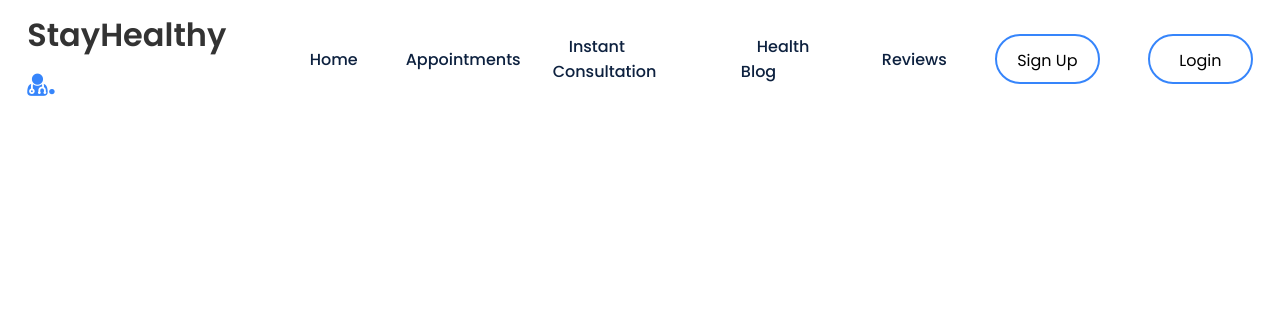
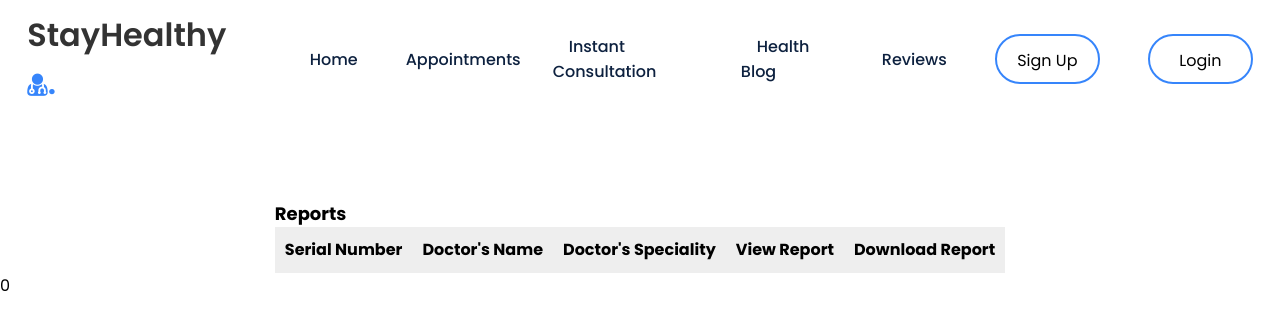
Before and after one commit to nvp85/ibm-final-project, a React (Create React App) app: page /reports in a window 1280 px wide. Shown: the top 330 px of the page. Built offline with nearby package versions, Linux system fonts and the light colour scheme.

Commit message:
create the reports layout component

```diff
--- a/src/App.js
+++ b/src/App.js
@@ -7,6 +7,7 @@ import BookingConsultation from './Components/BookingConsultation/BookingConsult
 import Notification from './Components/Notification/Notification';
 import ReviewsPage from './Components/ReviewsPage/ReviewsPage';
 import ProfileCard from './Components/ProfileCard/ProfileCard';
+import ReportsLayout from './Components/ReportsLayout/ReportsLayout';
 import { BrowserRouter, Routes, Route } from "react-router-dom";
 
 
@@ -21,8 +22,9 @@ function App() {
                 <Route path='/Sign_Up' element={<Sign_Up/>}/>
                 <Route path="/instant-consultation" element={<InstantConsultation />} />
                 <Route path="/search/doctors"  element={<BookingConsultation />} />
-                <Route path='/reviews' element={<ReviewsPage />} />
-                <Route path='/profile' element={<ProfileCard />} />
+                <Route path='/reviews' element={<ReviewsPage/>} />
+                <Route path='/profile' element={<ProfileCard/>} />
+                <Route path='/reports' element={<ReportsLayout/>} />
               </Routes>
             </Notification>
         </BrowserRouter>
--- /dev/null
+++ b/src/Components/ReportsLayout/ReportsLayout.css
@@ -0,0 +1,32 @@
+.reports-container {
+    display: flex;
+    justify-content: center;
+}
+
+.reports-table {
+    margin-top: 200px;
+    border-collapse: collapse;
+}
+
+.reports-table thead {
+    background-color: #eee;
+}
+
+
+.reports-table caption {
+    font-weight: bold;
+}
+
+th, td {
+    padding: 10px;
+    text-align: center;
+}
+
+tr {
+    border-bottom: 1px solid #eeee;
+}
+
+caption {
+    text-align: left;
+    font-size: large;
+}
--- /dev/null
+++ b/src/Components/ReportsLayout/ReportsLayout.js
@@ -0,0 +1,61 @@
+import React, { useState, useEffect } from 'react';
+import './ReportsLayout.css';
+
+
+export default function ReportsLayout() {
+    const [isLoggedIn, setIsLoggedIn] = useState(true);
+    const [appointmentsData, setAppointmentsData] = useState([]);
+
+    useEffect(() => {
+        const storedAppointmentsData = JSON.parse(localStorage.getItem('apptsData'));
+        if (storedAppointmentsData) {
+            let apptsDataArray = [];
+            for (let doctor in storedAppointmentsData) {
+                apptsDataArray.push(...storedAppointmentsData[doctor]);
+            }
+            setAppointmentsData(apptsDataArray);
+        }
+        }, []);
+
+    return (
+        <div className='reports-container'>
+            <table className='reports-table'>
+                <caption>Reports</caption>
+                <thead>
+                    <tr>
+                        <th>Serial Number</th>
+                        <th>Doctor's Name</th>
+                        <th>Doctor's Speciality</th>
+                        <th>View Report</th>
+                        <th>Download Report</th>
+                    </tr>
+                </thead>
+                <tbody>
+                    {
+                        appointmentsData.map((appt, index) => {
+                            return (
+                            <tr>
+                                <td>{index+1}</td>
+                                <td>{appt.doctor}</td>
+                                <td>{appt.speciality}</td>
+                                <td>
+                                    <button
+                                        className='report-button'
+                                    >
+                                        View Report
+                                    </button>
+
+                                </td>
+                                <td>
+                                    <button className='report-button'>
+                                        Download Report
+                                    </button>
+                                </td>
+                            </tr>)
+                        })
+                    }
+                </tbody>
+            </table>
+        </div>
+    )
+}
```
